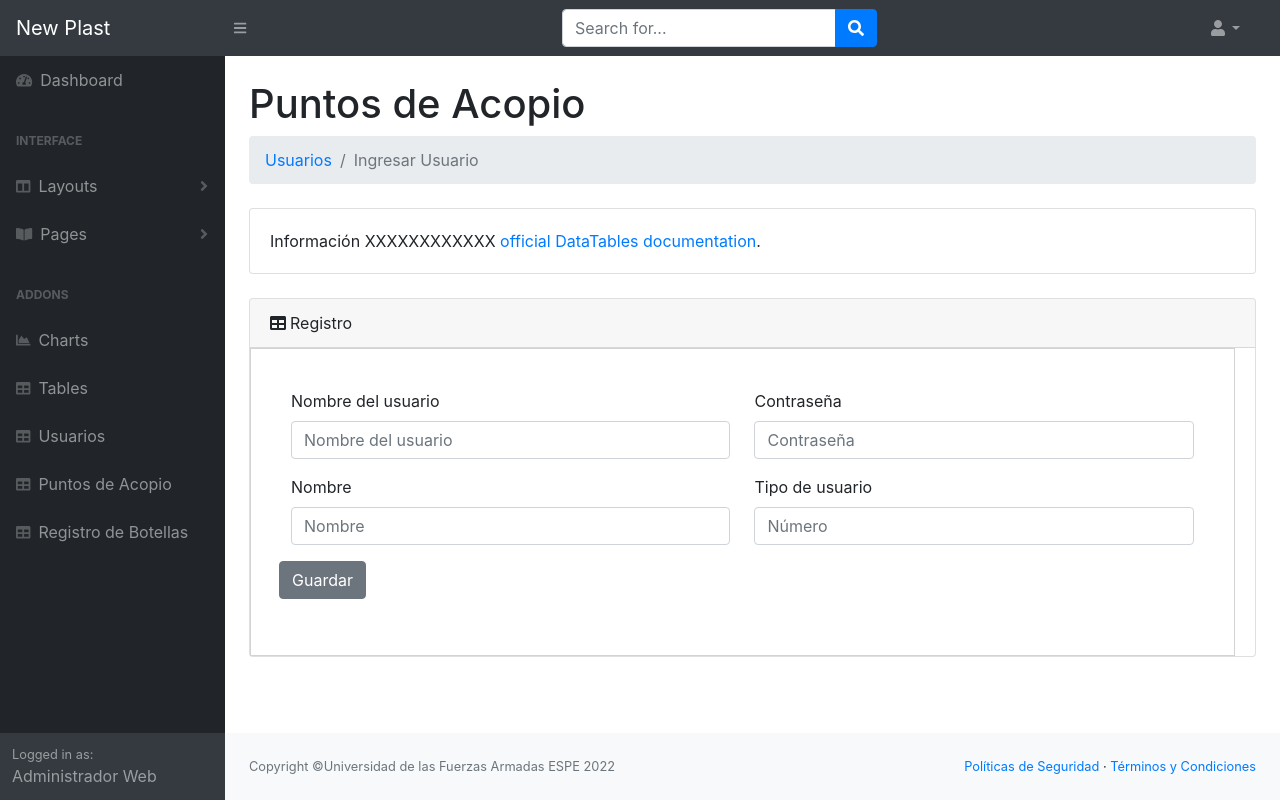
After one commit to Selena26/Newproyect_web1, a PHP site: page /Clase_Dashboard_PHPMySQL/sistema/editar_usuario.php in a window 1280 px wide. The commit adds this page. Run offline with PHP 8.4, Linux system fonts and the light colour scheme; a user stored in the database is signed in; data comes from the database, SQL or seed files in the repository; some libraries are stand-ins or nearby versions.

Commit message:
inclusion de el editar usuario

```diff
--- /dev/null
+++ b/Clase_Dashboard_PHPMySQL/sistema/editar_usuario.php
@@ -0,0 +1,130 @@
+<?php
+	session_start();
+	require 'conexion.php';
+
+	if(!isset($_SESSION['id'])){
+		header("Location: index.php");
+	}
+
+	$id = $_SESSION['id'];
+	$tipo_usuario = $_SESSION['tipo_usuario'];
+
+	if($tipo_usuario == 1){
+		$where = "";
+		} else if($tipo_usuario == 2){
+		$where = "WHERE id=$id";
+	}
+
+	$sql = "SELECT * FROM usuarios $where";
+	$resultado = $mysqli->query($sql);
+
+
+?>
+<!DOCTYPE html>
+<html lang="en">
+    <head>
+		<meta charset="utf-8" />
+		<meta http-equiv="X-UA-Compatible" content="IE=edge" />
+		<meta name="viewport" content="width=device-width, initial-scale=1, shrink-to-fit=no" />
+		<meta name="description" content="" />
+		<meta name="author" content="" />
+		<title>Tables - SB Admin</title>
+		<link href="css/styles.css" rel="stylesheet" />
+        <link href="css/estilo1.css" rel="stylesheet" />
+		<link href="https://cdn.datatables.net/1.10.20/css/dataTables.bootstrap4.min.css" rel="stylesheet" crossorigin="anonymous" />
+		<script src="https://cdnjs.cloudflare.com/ajax/libs/font-awesome/5.11.2/js/all.min.js" crossorigin="anonymous"></script>
+	</head>
+    <body class="sb-nav-fixed">
+		<?php
+			include('partials/header.php');
+		?>
+		<div id="layoutSidenav">
+			<?php
+				include('partials/sidebar.php');
+			?>
+			<div id="layoutSidenav_content">
+				<main>
+					<div class="container-fluid">
+						<h1 class="mt-4">Puntos de Acopio</h1>
+						<ol class="breadcrumb mb-4">
+							<li class="breadcrumb-item"><a href="usuarios.php">Usuarios</a></li>
+							<li class="breadcrumb-item active">Ingresar Usuario</li>
+						</ol>
+						<div class="card mb-4">
+							<div class="card-body">Información XXXXXXXXXXXX <a target="_blank" href="https://datatables.net/">official DataTables documentation</a>.</div>
+						</div>
+						<div class="card mb-4">
+							<div class="card-header"><i class="fas fa-table mr-1"></i>Registro</div>
+							<!--<div class="card-body">-->
+								<div class="content-box">
+                                <?php
+                                    if(!empty($_GET['edit'])){
+                                        $editId= $_GET['edit'];
+                                        $query="SELECT * FROM usuarios WHERE id=$editId";
+                                        $res= $mysqli->query($query);
+                                        $editData=$res->fetch_assoc();
+                                        $usuario= $editData['usuario'];
+                                        $password= $editData['password'];
+                                        $nombre= $editData['nombre'];
+                                        $tipo_usuario= $editData['tipo_usuario'];
+                                        $idAttr="updateForm";
+                                    }else{
+                                        $usuario='';
+                                        $password= '';
+                                        $nombre= '';
+                                        $tipo_usuario= '';
+                                        $editId='';
+                                        $idAttr="adminForm";
+                                    }?>
+                                    <form id="<?php echo $idAttr; ?>" rel="<?php echo $editId; ?>" name="punto_acopio">
+                                    <div class="row">
+                                        <div class="col">
+                                            <div class="form-group">
+                                                <label>Nombre del usuario</label>
+                                                <input type="text" placeholder="Nombre del usuario" class="form-control" name="usuario" value="<?php echo $usuario; ?>">
+                                            </div>
+                                        </div>
+                                    <div class="col">
+                                        <div class="form-group">
+                                            <label>Contraseña</label>
+                                            <input type="password" class="form-control"  placeholder="Contraseña" name="password" value="<?php echo $password; ?>">
+                                        </div>
+                                    </div>
+                                    </div>
+                                    <div class="row">
+                                        <div class="col">
+                                            <div class="form-group">
+                                                <label>Nombre</label>
+                                                <input type="text" placeholder="Nombre" class="form-control" name="nombre" value="<?php echo $nombre; ?>">
+                                            </div>
+                                        </div>
+                                        <div class="col">
+                                            <div class="form-group">
+                                                <label>Tipo de usuario</label>
+                                                <input type="number" class="form-control"  placeholder="Número" name="tipo_usuario" value="<?php echo $tipo_usuario; ?>">
+                                            </div>
+                                        </div>
+                                    </div>
+
+                                         <!---===== Crear el mapa====-->
+
+                                            <div class="row">
+                                                <!---===== form start====-->
+                                                <div class="form-group">
+                                                    <button class="btn btn-secondary">Guardar</button>
+                                                </div>
+                                                <!---====== form end==========-->
+                                            </div>
+                                    </form>
+								</div>
+							<!---</div>-->
+						</div>
+					</div>
+				</main>
+                <?php
+                include('partials/footer.php');
+                ?>
+			</div>
+		</div>
+	</body>
+</html>
--- a/Clase_Dashboard_PHPMySQL/sistema/js/ajax-script.js
+++ b/Clase_Dashboard_PHPMySQL/sistema/js/ajax-script.js
@@ -7,7 +7,7 @@ $(document).on('click', '.adminRole', function(e){
     var id=$(this).attr('rel');
      $.ajax({
      method:"GET",
-     url: "backend-script.php",
+     url: "./backend_usuarios.php",
      data:{tableName:name,id:id,role:'admin'},
 
      success: function(data){
@@ -35,7 +35,7 @@ $(document).on('submit','#adminForm',function(e){
     var name=$(this).attr('name');
      $.ajax({
      method:"POST",
-     url: "backend_usuarios.php?name="+name,
+     url: "./backend_usuarios.php?name="+name,
      data:$(this).serialize(),
       beforeSend:function(){
       $('button[type="submit"]').attr('disabled','disabled').text('Saving..');
@@ -63,7 +63,7 @@ $(document).on('submit','#updateForm',function(e){
     var id= $(this).attr('rel');
      $.ajax({
      method:"POST",
-     url: "backend_usuarios.php?name="+name+"&id="+id,
+     url: "./backend_usuarios.php?name="+name+"&id="+id,
      row:formData,
      cache:false,
      contentType: false,
@@ -142,7 +142,7 @@ if(cat!='' && subcat!=''){
   $.ajax({
      type: "GET",
      //url: "scripts/dynamic-page.php",
-     url: "ver_puntoacopio.php",
+     url: "ver_usuarios.php",
      data:{
        cat:cat,
        subcat,
--- a/Clase_Dashboard_PHPMySQL/sistema/usuarios.php
+++ b/Clase_Dashboard_PHPMySQL/sistema/usuarios.php
@@ -56,6 +56,9 @@
 						</div>
 						<div class="card mb-4">
 							<div class="card-header"><i class="fas fa-table mr-1"></i>DataTable Example</div>
+							<div class="col text-right">
+                                <a href="editar_usuario.php?" class="btn btn-secondary content-link1">Añadir Nuevo </a>
+                            </div>
 							<div class="card-body">
 								<div class="table-responsive">
 									<table class="table table-bordered" id="dataTable" width="100%" cellspacing="0">
@@ -100,7 +103,7 @@
 													<td><?php echo $data['nombre']; ?></td>
 													<td><?php echo $data['tipo_usuario']; ?></td>
 													<td><a href="ver_usuarios.php?view=<?php echo $data['id']; ?>" class="text-secondary content-link1"><i class='far fa-eye'></i></a></td>
-                                                    <td><a href="editar_puntoacopio.php?edit=<?php echo $data['id']; ?>" class="text-success content-link"><i onclick="cargar()" class=' far fa-edit'></i></a></td>
+                                                    <td><a href="editar_usuario.php?edit=<?php echo $data['id']; ?>" class="text-success content-link"><i onclick="cargar()" class=' far fa-edit'></i></a></td>
 													<td><a href="javascript:void(0)" class="text-danger delete" name="usuarios" id="<?php echo $data['id']; ?>"><i class='far fa-trash-alt'></i></a></td>
 												</tr>
 
```
Also changed, not shown: Clase_Dashboard_PHPMySQL/sistema/backend_usuarios.php (+21 -0 lines), Clase_Dashboard_PHPMySQL/sistema/editar_puntoacopio.php (+7 -7 lines).
